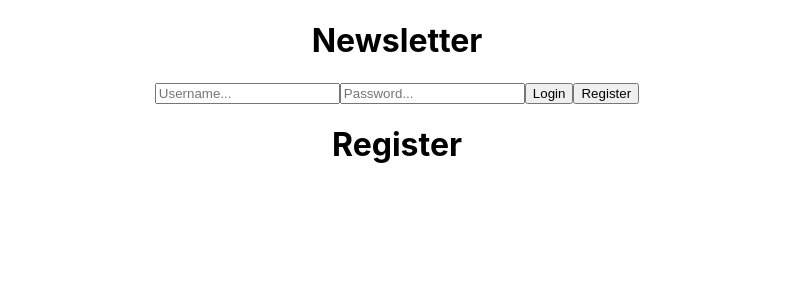
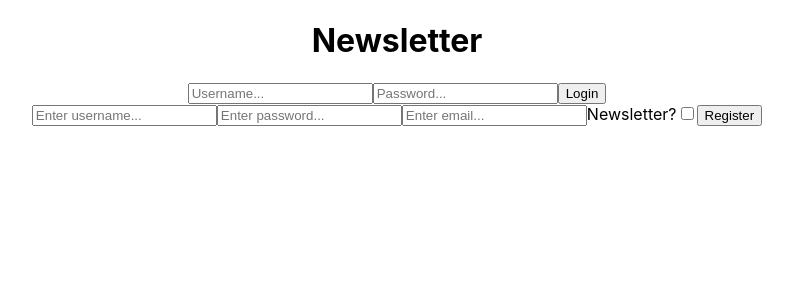
Before and after one commit to gwestberg/web-newsletter, a React (Create React App) app in the folder frontend_users/: page / in a window 1280 px wide. Shown: the top 300 px of the page, without its empty margins (243-1036 px from the left). Built offline with nearby package versions, Linux system fonts and the light colour scheme.

Commit message:
starting to get there :D

```diff
--- a/frontend_users/src/App.css
+++ b/frontend_users/src/App.css
@@ -1,38 +1,3 @@
 .App {
   text-align: center;
 }
-
-.App-logo {
-  height: 40vmin;
-  pointer-events: none;
-}
-
-@media (prefers-reduced-motion: no-preference) {
-  .App-logo {
-    animation: App-logo-spin infinite 20s linear;
-  }
-}
-
-.App-header {
-  background-color: #282c34;
-  min-height: 100vh;
-  display: flex;
-  flex-direction: column;
-  align-items: center;
-  justify-content: center;
-  font-size: calc(10px + 2vmin);
-  color: white;
-}
-
-.App-link {
-  color: #61dafb;
-}
-
-@keyframes App-logo-spin {
-  from {
-    transform: rotate(0deg);
-  }
-  to {
-    transform: rotate(360deg);
-  }
-}
--- a/frontend_users/src/App.js
+++ b/frontend_users/src/App.js
@@ -1,7 +1,6 @@
 import React, {Component} from 'react';
 import Login from './components/login';
 import Register from './components/register';
-import Update from './components/update';
 import './App.css';
 
   export default class App extends Component {
@@ -15,7 +14,7 @@ import './App.css';
       };
     }
 
-    setLogin = (isLoggedIn, id, username, newsletter) => {
+    setLogin = (id, username, newsletter,isLoggedIn) => {
       this.setState({
         isLoggedIn: isLoggedIn,
         id: id,
@@ -28,9 +27,8 @@ import './App.css';
       return (
         <div className="App">
           <h1>Newsletter</h1>
-          <Login isLoggedIn={this.state.isLoggedIn} sendUserStatus={this.setLogin.bind(this)}
-          />
-          <Register />
+          <Login isLoggedIn={this.state.isLoggedIn} sendUserStatus={this.setLogin.bind(this)}/>
+          <Register isLoggedIn={this.state.isLoggedIn} sendUserStatus={this.setLogin.bind(this)}/>
         </div>
       );
     }
--- a/frontend_users/src/components/login.js
+++ b/frontend_users/src/components/login.js
@@ -8,7 +8,7 @@ export default class Login extends Component {
             userid: "",
             username: "",
             password: "",
-      newsletter: "",
+            wantsNewsletter: false,
             isLoggedIn: false,
         };
         this.handleSubmit = this.handleSubmit.bind(this);
@@ -18,9 +18,13 @@ export default class Login extends Component {
         //Hanterar uppdateringar
         this.setState({ [e.target.name]: e.target.value });
     };
-
+    handleNewsletterChange = (e) => {
+        this.setState(initialState => ({
+            wantsNewsletter: !initialState.wantsNewsletter,
+        }));
+    }
     handleSubmit = (e) => {
-      //Hanterar själva knapptrycket
+        //Hanterar själva knapptrycket "Login"
         e.preventDefault();
         const { username, password } = this.state;
         console.log(username, password);
@@ -39,14 +43,14 @@ export default class Login extends Component {
             .then(response => response.json())
             .then((response => {
                 console.log(response);
-        if (response != null)
-        {
+                if (response != null) {
                     this.setState({
-            userid: response.id,
-            username: response.userName,
-            newsletter: response.wantsNewsletter,
+                        // userid: response.id,
+                        // username: response.userName,
+                        // wantsNewsletter: response.wantsNewsletter,
                         isLoggedIn: true
                     });
+                    this.props.sendUserStatus(response.id, response.userName, response.wantsNewsletter,this.state.isLoggedIn);
 
                     console.log("Inloggning lyckades");
                 } else console.log("Inloggning misslyckades");
@@ -67,16 +71,16 @@ export default class Login extends Component {
 
     render() {
         if (this.state.isLoggedIn === true) {
-      // inloggad user
+            // inloggad användare
+
             return (
                 <div>
-          <button id="btn-logout" className="btn" onClick={this.logoutUser}>
-            Logout
-          </button>
+                    <button id="logoutBtn" className="button" onClick={this.onLogout}>Logout</button>
+
                 </div>
             );
         } else {
-      // utloggad user
+            // utloggad användare
             const { username, password } = this.state;
             return (
                 <form className="login-form" onSubmit={this.handleSubmit}>
@@ -100,9 +104,6 @@ export default class Login extends Component {
                     <button type="submit" id="loginBtn" className="button">
                         Login
           </button>
-          <button id="registerBtn" className="button">
-            Register
-          </button>
                 </form>
             );
         }
--- a/frontend_users/src/components/register.js
+++ b/frontend_users/src/components/register.js
@@ -1,13 +1,109 @@
 import React from 'react';
 
 
-export default class Register extends React.Component{
-  render(){
+export default class Register extends React.Component {
+    constructor(props) {
+        super(props);
+        this.state = {
+            userid: "",
+            username: "",
+            password: "",
+            wantsNewsletter: false,
+            isLoggedIn: false,
+        };
+        this.handleChange = this.handleChange.bind(this);
+        this.handleSubmit = this.handleSubmit.bind(this);
+    }
 
-    return (
-      <div>
-<h1>Register</h1>
-    </div>
-  );
+    handleChange = (e) => {
+
+        this.setState({ [e.target.name]: e.target.value });
+    }
+    onCheckboxChange = (e) => {
+        this.setState(initialState => ({
+            wantsNewsletter: !initialState.wantsNewsletter,
+        }));
+    }
+
+    handleSubmit = (e) => {
+        e.preventDefault();
+        // get our form data out of state
+        const { userName, userPass, email, wantsNewsletter } = this.state;
+        alert("You are submitting " + userName + userPass + email + wantsNewsletter);
+
+        fetch('http://localhost:3000/users/newuser', {
+            method: 'POST',
+            headers: {
+                Accept: 'application/json',
+                'Content-Type': 'application/json'
+            },
+            body: JSON.stringify({
+                userName: userName,
+                userPass: userPass,
+                email: email,
+                wantsNewsletter: wantsNewsletter
+            })
+        });
+
+    }
+    render() {
+        if (this.state.isLoggedIn === true) {
+            const { newsletter } = this.state;
+            return (
+                <div>
+                    <label >
+                        Do you want my newsletter?
+                        <input
+                            type="checkbox"
+                            name="newsletter"
+                            value={newsletter}
+                            id="newsletter"
+                            // bevakar förändringen
+                            onChange={this.handleNewsletterChange}
+                        />
+                    </label>
+                </div>
+            );
+        }
+        else {
+            const { userName, userPass, email, wantsNewsletter } = this.state;
+            return (
+                <form className="registrationForm" onSubmit={this.handleSubmit}>
+                    <input
+                        type="text"
+                        name="userName"
+                        placeholder="Enter username..."
+                        value={userName}
+                        onChange={this.handleChange}
+                    />
+                    <input
+                        type="password"
+                        name="userPass"
+                        placeholder="Enter password..."
+                        value={userPass}
+                        onChange={this.handleChange}
+                    />
+                    <input
+                        type="text"
+                        name="email"
+                        placeholder="Enter email..."
+                        value={email}
+                        onChange={this.handleChange}
+                    />
+                    <label>
+                        Newsletter?
+                 <input
+                            type="checkbox"
+                            name="newsletter"
+                            id="newsletter"
+                            value={wantsNewsletter}
+                            onChange={this.onCheckboxChange}
+                        />
+                    </label>
+                    <button type="submit">Register</button>
+                </form>
+            );
+
+        }
+    }
 }
-}
--- a/frontend_users/src/components/update.js
+++ /dev/null
@@ -1,13 +0,0 @@
-import React from 'react';
-
-
-export default class Update extends React.Component{
-  render(){
-
-    return (
-      <div>
-<h1>Update</h1>
-    </div>
-  );
-}
-}
```
Lines whose indentation alone changed are shown as unchanged.
